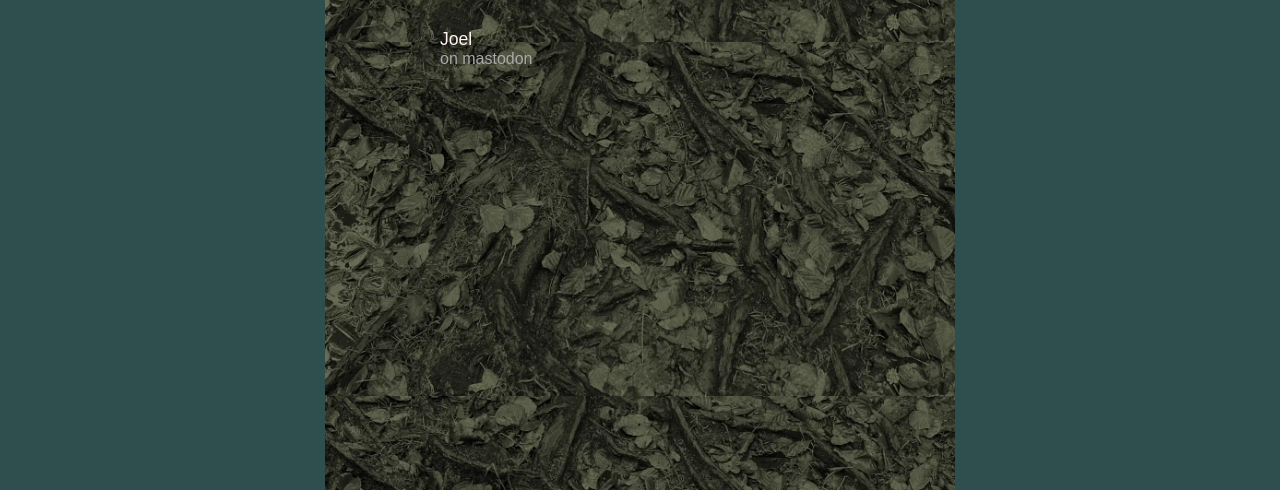
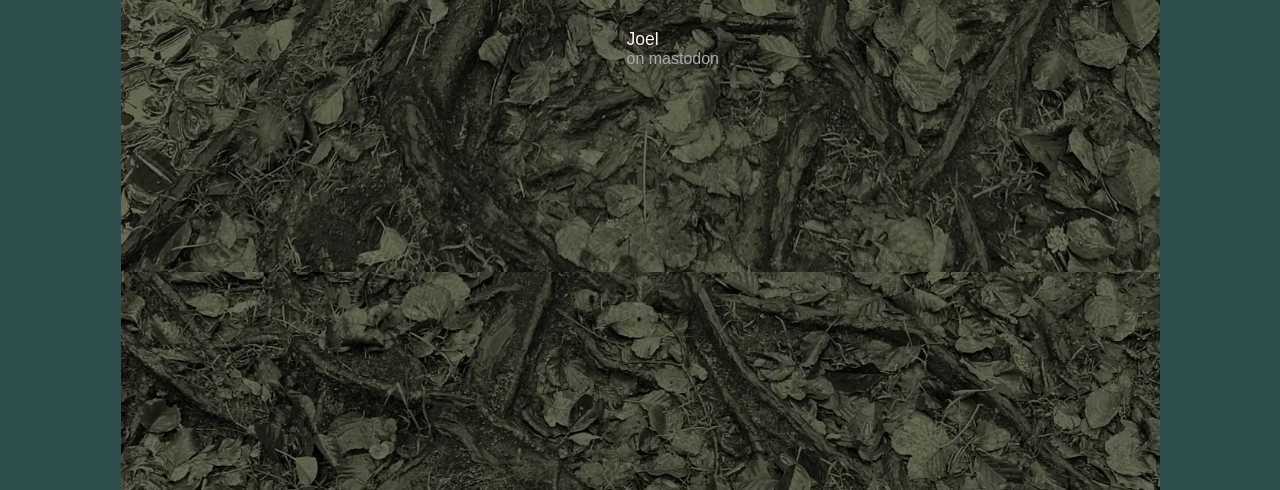
Before and after one commit to joelstobart/stob.art, a Gatsby site: page / in a window 1280 px wide. Shown: the part 312-802 px from the top of the page. Built offline with nearby package versions, Linux system fonts and the light colour scheme; Gatsby itself is replaced by a stand-in of ours.

Commit message:
Tweak to layout

```diff
--- a/src/pages/index.css
+++ b/src/pages/index.css
@@ -8,14 +8,14 @@ body {
 }
 body > div {margin:0}
 .container {
-    width: 600px;
+    width: 60%;
     margin: 0 auto;
     height:78.4vh;
-    padding:20vh 15px 15px 15px;
+    padding:20vh 15px 15px 20%;
 
 }
 #joel {
-    margin-left:100px;
+    margin-left:250px;
     font-family: Avenir, sans-serif;
 }
 #joel > h2 {
```
